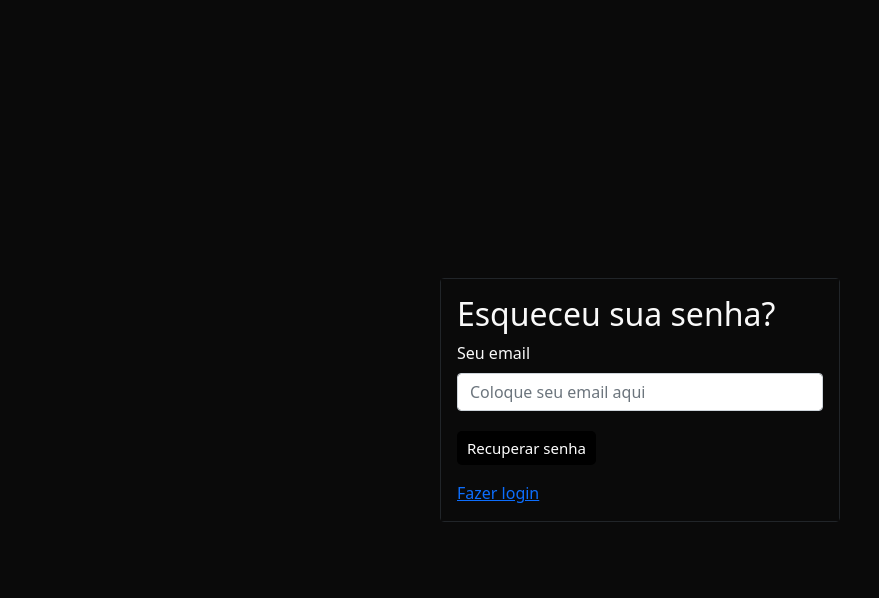
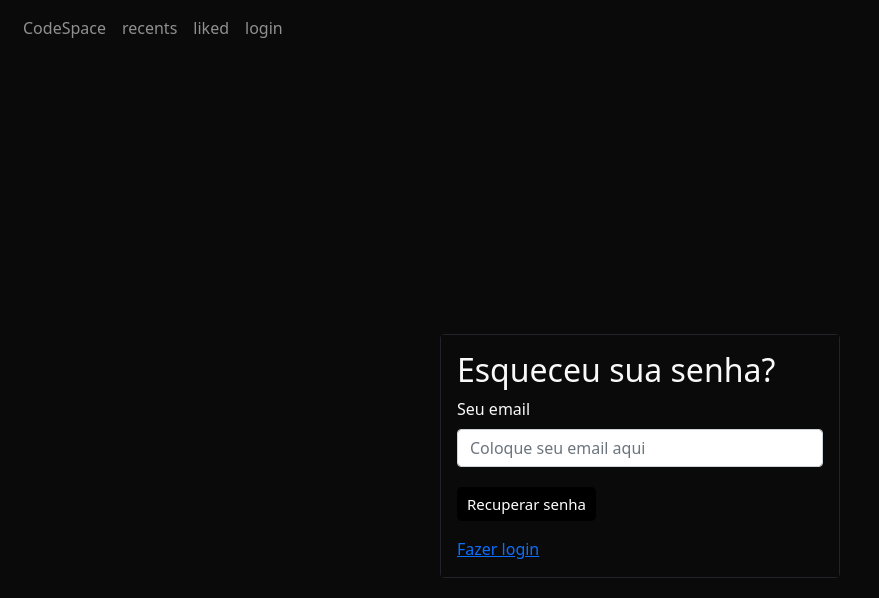
Before and after one commit to IsaqueFranklin/CodeHub, a React (Create React App) app: page /forgot in a window 1280 px wide. Shown: the top 598 px of the page, without its empty margins (0-879 px from the left). Built offline with nearby package versions, Linux system fonts and the light colour scheme; no server answers.

Commit message:
menu done and tried to add follow system

```diff
--- a/src/App.js
+++ b/src/App.js
@@ -8,6 +8,7 @@ import ForgotPassword from './authentication/ForgotPassword'
 import Home from './components/Home'
 import CreateLink from './components/CreateLink'
 import Profile from './components/Profile'
+import Header from './components/Header'
 
 
 function App() {
@@ -17,6 +18,7 @@ function App() {
   return (
     <BrowserRouter>
     <FirebaseContext.Provider value={{user, firebase}}>
+    <Header />
       <div className="app-container">
         <div className="route-container">
           <Switch>
--- a/src/components/CreateLink.js
+++ b/src/components/CreateLink.js
@@ -124,6 +124,10 @@ function CreateLink(props) {
                     Publish
                 </button>
             </Form>
+            <br></br>
+            <br></br>
+            <br></br>
+            <br></br>
         </Container>
     )
 }
--- /dev/null
+++ b/src/components/Header.js
@@ -0,0 +1,38 @@
+import React from 'react'
+import { withRouter } from 'react-router-dom'
+import { Nav, Navbar, NavDropdown } from 'react-bootstrap'
+import { FirebaseContext } from '../firebase'
+
+
+function Header() {
+
+    const {user, firebase} = React.useContext(FirebaseContext)
+
+    return (
+            <Navbar collapseOnSelect variant="dark" fixed='top' expand="lg" sticky="top">
+            <Navbar.Toggle aria-controls="responsive-navbar-nav" />
+            <Navbar.Collapse id="responsive-navbar-nav">
+                <Nav className="mr-auto">
+                <Nav.Link href="/">CodeSpace</Nav.Link>
+                <Nav.Link href="/recents">recents</Nav.Link>
+                <Nav.Link href="/liked">liked</Nav.Link>
+
+                {user ? (
+                    <>
+                        <NavDropdown title={user.displayName} id="collasible-nav-dropdown">
+                        <NavDropdown.Item href={`/${user.email}`}>my profile</NavDropdown.Item>
+                        <NavDropdown.Item href='/create'>Create new</NavDropdown.Item>
+                        <NavDropdown.Divider />
+                        <NavDropdown.Item onClick={() => firebase.logout()}>logout</NavDropdown.Item>
+                </NavDropdown>
+                    </>
+                    ) : <Nav.Link href="/login" className="header-link">
+                    login
+                    </Nav.Link>}
+                </Nav>
+            </Navbar.Collapse>
+            </Navbar>
+    )
+}
+
+export default withRouter(Header);
--- a/src/components/Profile.js
+++ b/src/components/Profile.js
@@ -23,6 +23,7 @@ function Profile(props) {
       getInitialPosts();
     }, [])
 
+
     function getUser() {
       postRef.get()
       .then((querySnapshot) => {
@@ -46,10 +47,8 @@ function Profile(props) {
             props.history.push('/login')
         }
 
-        if(firebase.db.collection('users').where('followers.email', '==', user.email)) {
-            props.history.push('/')
-        } else {
             const voteRef = firebase.db.collection('users').doc(users.id)
+            const votingRef = firebase.db.collection('users').doc(user.uid)
             voteRef.get().then(doc => {
                 if (doc.exists) {
                     const previousVotes = doc.data().followers;
@@ -59,7 +58,15 @@ function Profile(props) {
                     voteRef.update({ followers : updatedVotes, voteCount }).then(() => {window.location.reload()})
                 }
             })
-        }
+            votingRef.get().then(doc => {
+                if(doc.exists){
+                    const previousVotes = doc.data().followers;
+                    const vote = { following: { id: postRef.id, name: postRef.name, email: postRef.email }}
+                    const updatedVotes = [...previousVotes, vote]
+                    const voteCount = updatedVotes.length
+                    voteRef.update({ following : updatedVotes, voteCount }).then(() => {window.location.reload()})
+                }
+            })
     }
 
     return !users ? (
--- a/src/styles/style.css
+++ b/src/styles/style.css
@@ -1,3 +1,16 @@
+/*Classes fo Header*/
+.bar {
+    background-color: #f3f3f3;
+}
+
+Navbar {
+    color: #fff;
+}
+
+Nav {
+    padding: 15px;
+}
+
 /*Classes gerais usadas em todo o app*/
 .centralizado {
     justify-content: center;
```
